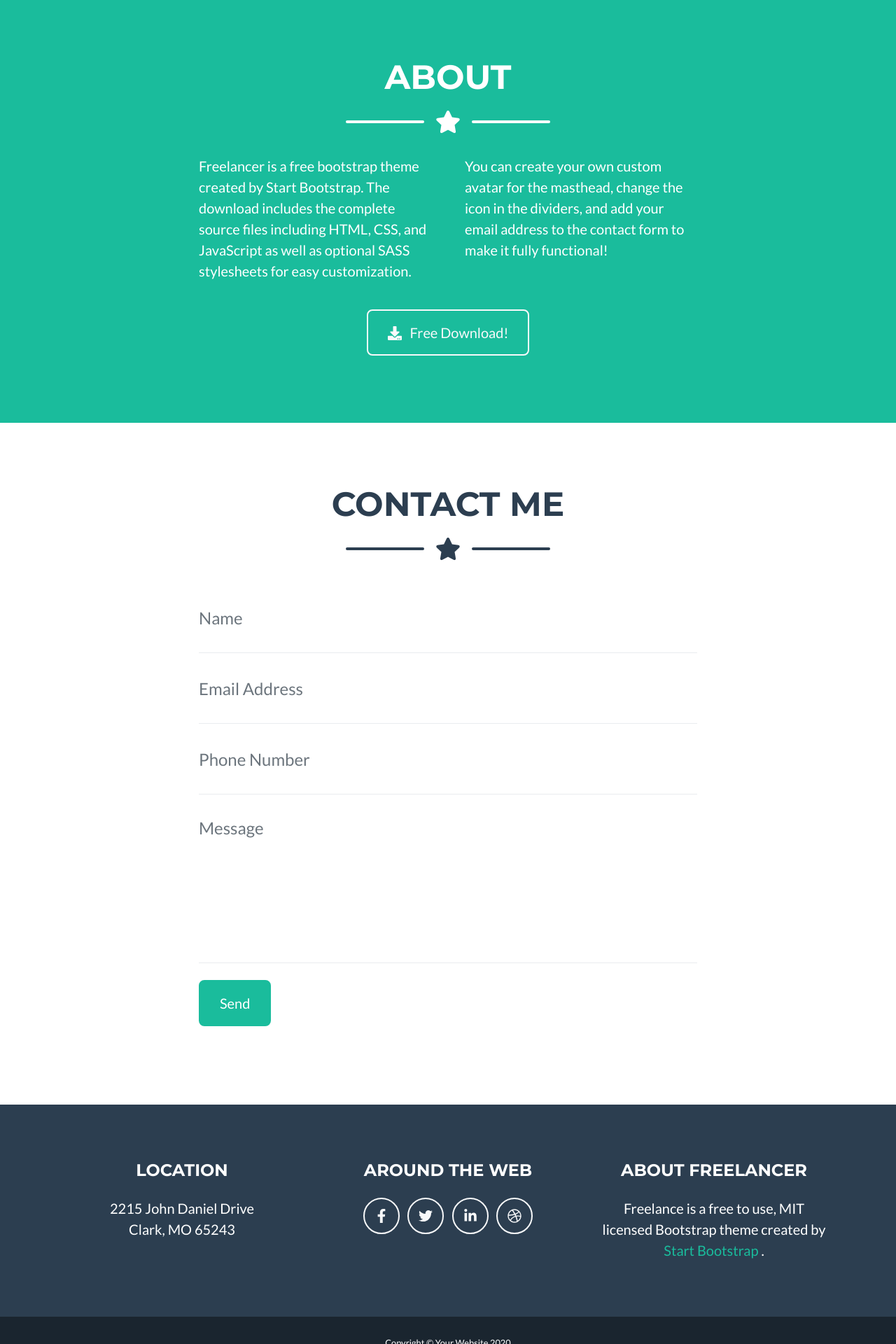
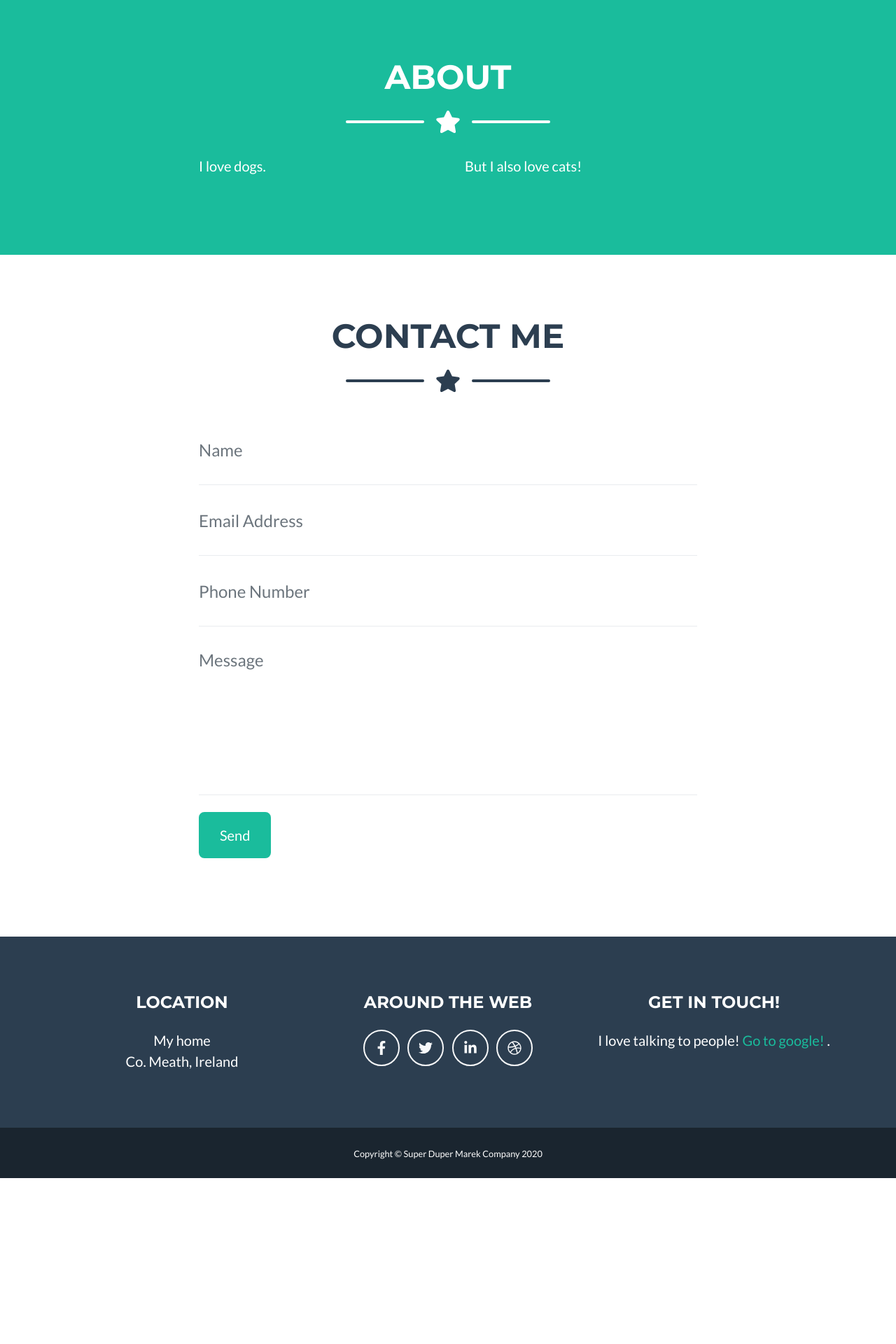
Before and after one commit to SugarloafAndACupOfJoe/mareks_portfolio, a Django app: page / in a window 1280 px wide. Shown: the part 1640-3560 px from the top of the page at 70% size. After the commit the page ends 3323 px from the top, so only its background shows below. Run offline with Django 3.2, Linux system fonts and the light colour scheme; some libraries are stand-ins or nearby versions.

Commit message:
changed text on bootstrab tenplate

```diff
--- a/templates/base.html
+++ b/templates/base.html
@@ -7,7 +7,7 @@
         <meta name="viewport" content="width=device-width, initial-scale=1, shrink-to-fit=no" />
         <meta name="description" content="" />
         <meta name="author" content="" />
-        <title>Freelancer - Start Bootstrap Theme</title>
+        <title>Marek's Portfolio</title>
         <!-- Favicon-->
         <link rel="icon" type="image/x-icon" href="{% static 'assets/img/favicon.ico' %}" />
         <!-- Font Awesome icons (free version)-->
@@ -22,7 +22,7 @@
         <!-- Navigation-->
         <nav class="navbar navbar-expand-lg bg-secondary text-uppercase fixed-top" id="mainNav">
             <div class="container">
-                <a class="navbar-brand js-scroll-trigger" href="#page-top">Start Bootstrap</a>
+                <a class="navbar-brand js-scroll-trigger" href="#page-top">Marek's Portfolio</a>
                 <button class="navbar-toggler navbar-toggler-right text-uppercase font-weight-bold bg-primary text-white rounded" type="button" data-toggle="collapse" data-target="#navbarResponsive" aria-controls="navbarResponsive" aria-expanded="false" aria-label="Toggle navigation">
                     Menu
                     <i class="fas fa-bars"></i>
@@ -48,9 +48,9 @@
                     <div class="col-lg-4 mb-5 mb-lg-0">
                         <h4 class="text-uppercase mb-4">Location</h4>
                         <p class="lead mb-0">
-                            2215 John Daniel Drive
+                            My home
                             <br />
-                            Clark, MO 65243
+                            Co. Meath, Ireland
                         </p>
                     </div>
                     <!-- Footer Social Icons-->
@@ -63,10 +63,10 @@
                     </div>
                     <!-- Footer About Text-->
                     <div class="col-lg-4">
-                        <h4 class="text-uppercase mb-4">About Freelancer</h4>
+                        <h4 class="text-uppercase mb-4">Get in touch!</h4>
                         <p class="lead mb-0">
-                            Freelance is a free to use, MIT licensed Bootstrap theme created by
-                            <a href="http://startbootstrap.com">Start Bootstrap</a>
+                            I love talking to people!
+                            <a href="https://google.com" target="_blank">Go to google!</a>
                             .
                         </p>
                     </div>
@@ -75,7 +75,7 @@
         </footer>
         <!-- Copyright Section-->
         <div class="copyright py-4 text-center text-white">
-            <div class="container"><small>Copyright © Your Website 2020</small></div>
+            <div class="container"><small>Copyright © Super Duper Marek Company 2020</small></div>
         </div>
         <!-- Scroll to Top Button (Only visible on small and extra-small screen sizes)-->
         <div class="scroll-to-top d-lg-none position-fixed">
--- a/templates/website/index.html
+++ b/templates/website/index.html
@@ -8,7 +8,7 @@
             <!-- Masthead Avatar Image-->
             <img class="masthead-avatar mb-5" src="{% static 'assets/img/avataaars.svg' %}" alt=""/>
             <!-- Masthead Heading-->
-            <h1 class="masthead-heading text-uppercase mb-0">Start Bootstrap</h1>
+            <h1 class="masthead-heading text-uppercase mb-0">Hello world!</h1>
             <!-- Icon Divider-->
             <div class="divider-custom divider-light">
                 <div class="divider-custom-line"></div>
@@ -16,7 +16,7 @@
                 <div class="divider-custom-line"></div>
             </div>
             <!-- Masthead Subheading-->
-            <p class="masthead-subheading font-weight-light mb-0">Graphic Artist - Web Designer - Illustrator</p>
+            <p class="masthead-subheading font-weight-light mb-0">Procrastinator</p>
         </div>
     </header>
     <!-- Portfolio Section-->
@@ -108,20 +108,10 @@
             </div>
             <!-- About Section Content-->
             <div class="row">
-                <div class="col-lg-4 ml-auto"><p class="lead">Freelancer is a free bootstrap theme created by Start
-                    Bootstrap. The download includes the complete source files including HTML, CSS, and JavaScript as
-                    well as optional SASS stylesheets for easy customization.</p></div>
-                <div class="col-lg-4 mr-auto"><p class="lead">You can create your own custom avatar for the masthead,
-                    change the icon in the dividers, and add your email address to the contact form to make it fully
-                    functional!</p></div>
+                <div class="col-lg-4 ml-auto"><p class="lead">I love dogs.</p></div>
+                <div class="col-lg-4 mr-auto"><p class="lead">But I also love cats!</p></div>
             </div>
-            <!-- About Section Button-->
-            <div class="text-center mt-4">
-                <a class="btn btn-xl btn-outline-light" href="https://startbootstrap.com/theme/freelancer/">
-                    <i class="fas fa-download mr-2"></i>
-                    Free Download!
-                </a>
-            </div>
+
         </div>
     </section>
     <!-- Contact Section-->
@@ -214,10 +204,7 @@
                                 <img class="img-fluid rounded mb-5" src="{% static 'assets/img/portfolio/cabin.png' %}"
                                      alt=""/>
                                 <!-- Portfolio Modal - Text-->
-                                <p class="mb-5">Lorem ipsum dolor sit amet, consectetur adipisicing elit. Mollitia neque
-                                    assumenda ipsam nihil, molestias magnam, recusandae quos quis inventore quisquam
-                                    velit asperiores, vitae? Reprehenderit soluta, eos quod consequuntur itaque.
-                                    Nam.</p>
+                                <p class="mb-5">Test test!</p>
                                 <button class="btn btn-primary" data-dismiss="modal">
                                     <i class="fas fa-times fa-fw"></i>
                                     Close Window
```
